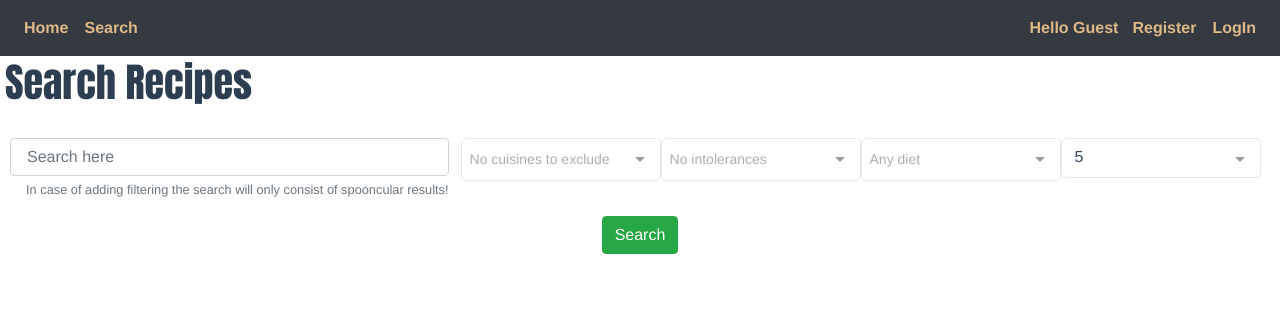
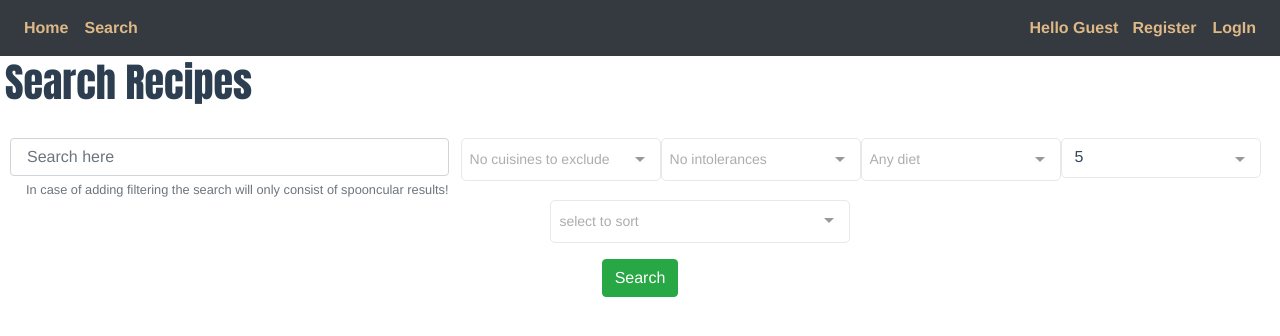
Before and after one commit to Web-Development-Environments-2022/assignment3-3-208185397_313191645, a Vue app: page /#/search in a window 1280 px wide. Shown: the top 336 px of the page. Built offline with nearby package versions, Linux system fonts and the light colour scheme; no server answers.

Commit message:
register and begin filter

```diff
--- a/src/pages/SearchPage.vue
+++ b/src/pages/SearchPage.vue
@@ -47,12 +47,21 @@
       </multiselect>
       </div>
     </div>
+      <multiselect
+      v-model="selection.sorting"
+      :options="['Popularity (descending)','Preperation time (ascending)']"
+      placeholder="select to sort"
+      style="max-width: 300px; left: 43%; right: auto;"
+      :allowEmpty="true"
+      >
+    </multiselect>
     <div class="d-flex justify-content-center pt-3">
       <b-button @click="Submit"  variant="success" >Search</b-button>
     </div>
-    <div>
+
+    <div class="resultsWrapper">
       <RecipePreviewList id="searchResult" v-if="did_search"
-      title="Search Results" :source= 'search_query'
+      title="Search Results" :source= 'search_query' :sort="selection.sorting"
       :class="{
         RandomRecipes: true,
         blur: !$root.store.username,
@@ -81,7 +90,8 @@
             selected_cuisines:[],
             selected_intolerances:[],
             selected_amount: 5,
-            search_string: ''
+            search_string: '',
+            sorting: ''
         },
         did_search: false,
         search_query: ''
```
